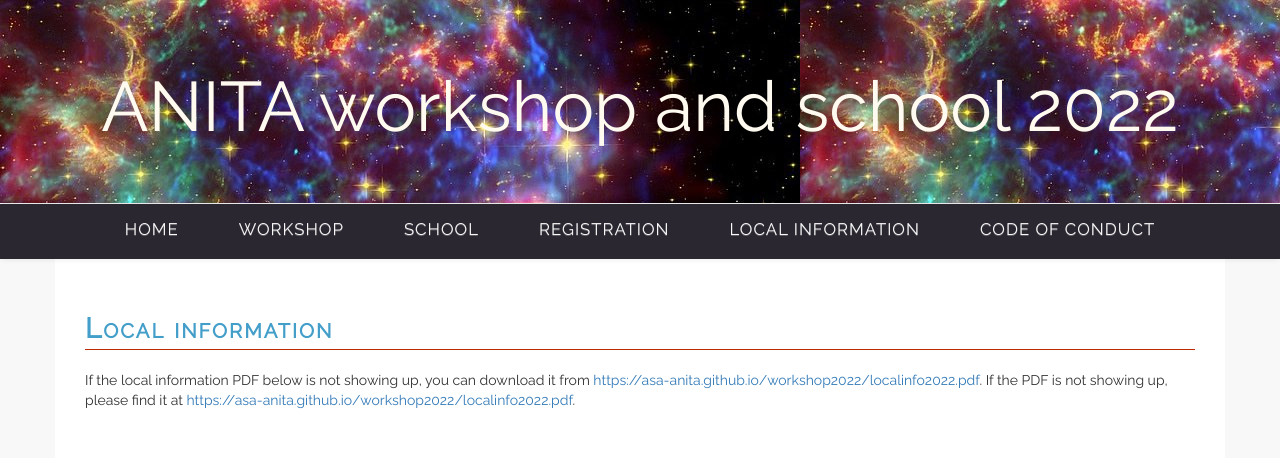
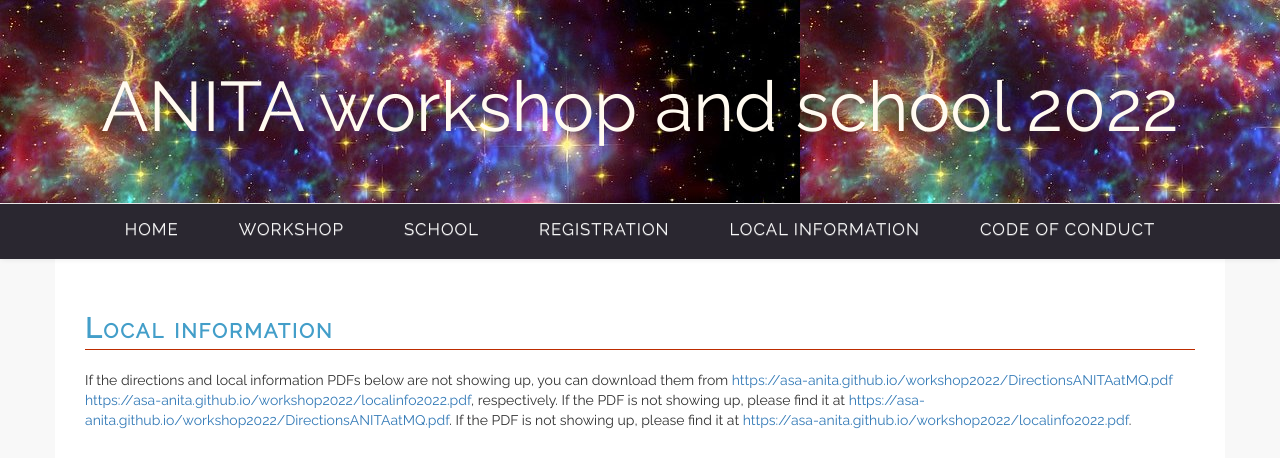
Before and after one commit to asa-anita/workshop2022, a plain HTML site: page local_info.html in a window 1280 px wide. Shown: the top 458 px of the page. Drawn offline with nearby package versions, Linux system fonts and the light colour scheme; some packages are replaced by stand-ins of ours; files whose address does not match are found by name.

Commit message:
Local info update

```diff
--- a/local_info.html
+++ b/local_info.html
@@ -82,8 +82,14 @@
                 </div>
 
 <div>
-If the local information PDF below is not showing up, you can download it from
-<A HREF="ANITAschedule2022.pdf">https://asa-anita.github.io/workshop2022/localinfo2022.pdf</A>.
+If the directions and local information PDFs below are not showing up, you can download them from
+<A HREF="DirectionsANITAatMQ.pdf">https://asa-anita.github.io/workshop2022/DirectionsANITAatMQ.pdf</A>
+<A HREF="ANITAschedule2022.pdf">https://asa-anita.github.io/workshop2022/localinfo2022.pdf</A>, respectively.
+
+<object width="1100" height="2800" type="application/pdf" data="DirectionsANITAatMQ.pdf?#zoom=100&scrollbar=0&toolbar=0&navpanes=0">
+If the PDF is not showing up, please find it at
+<A HREF="DirectionsANITAatMQ.pdf">https://asa-anita.github.io/workshop2022/DirectionsANITAatMQ.pdf</A>.
+</object>
 
 <object width="1100" height="2800" type="application/pdf" data="localinfo2022.pdf?#zoom=100&scrollbar=0&toolbar=0&navpanes=0">
 If the PDF is not showing up, please find it at
```
Also changed, not shown: 3 other files.
